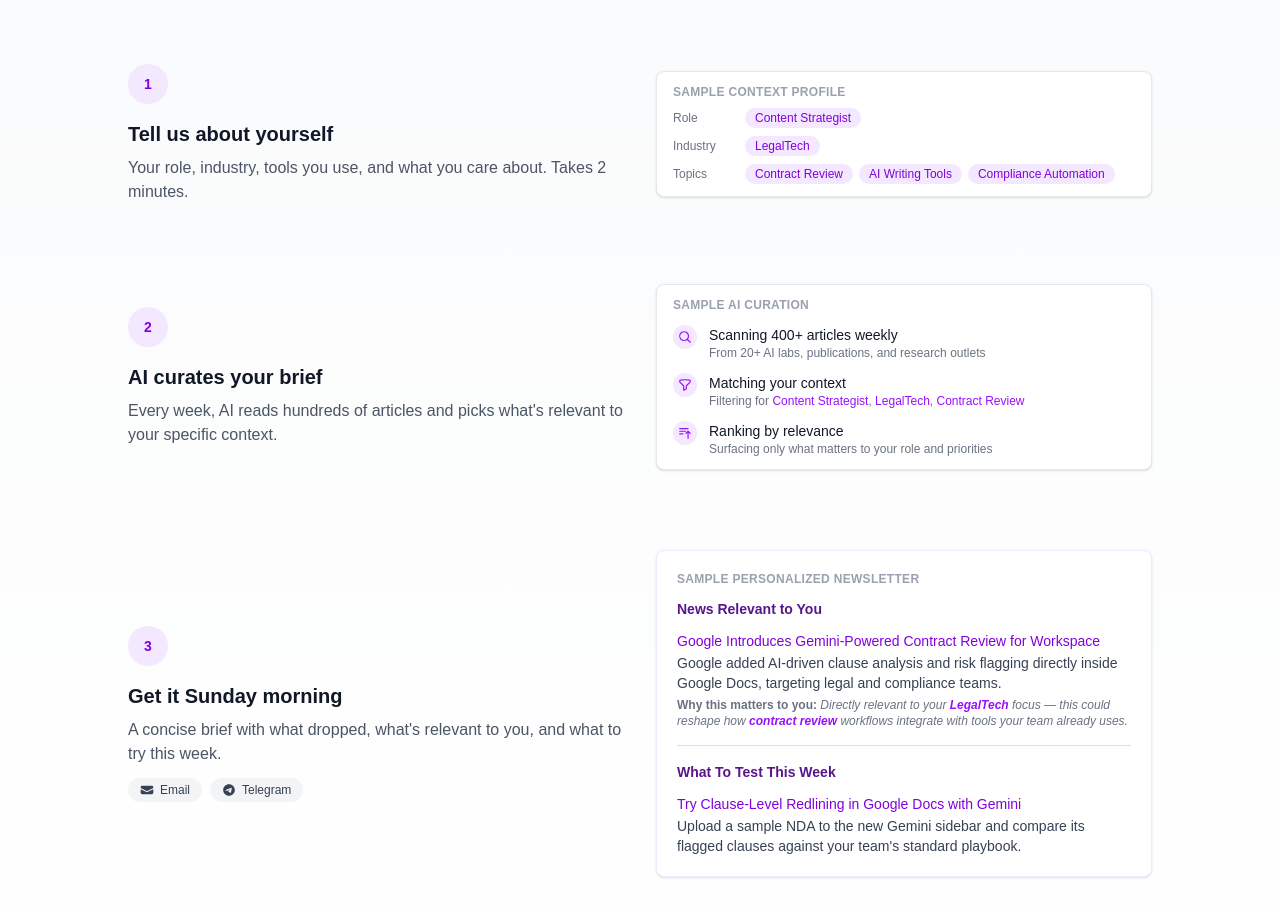
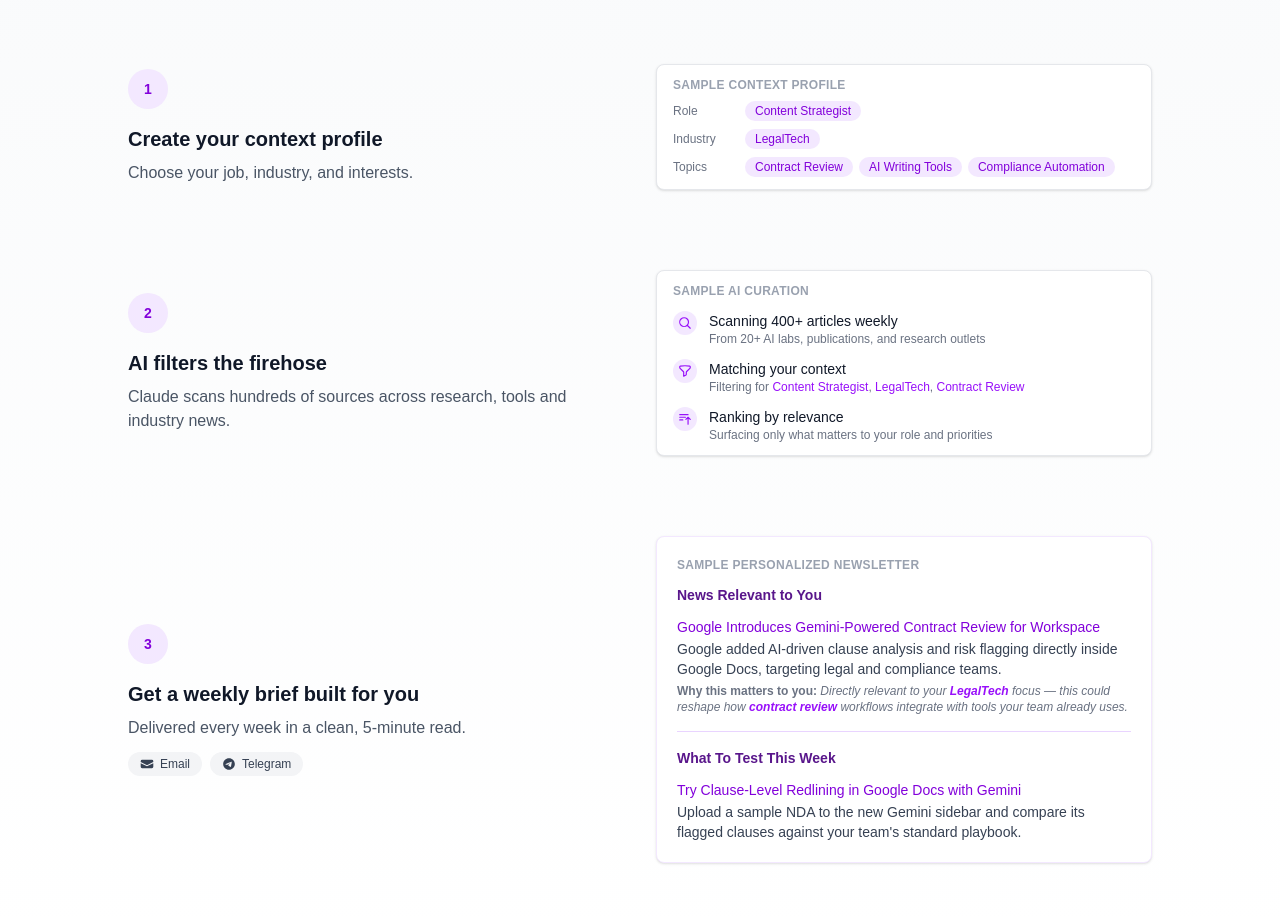
Before and after one commit to clymermatt/MyWeeklyAI, a Next.js app: page /v2 in a window 1280 px wide. Shown: the part 2749-3665 px from the top of the page. Built offline with nearby package versions, Linux system fonts and the light colour scheme; no server answers.

Commit message:
Rewrite /v2 How It Works section header and step descriptions
Co-Authored-By: Claude Opus 4.6 <noreply@anthropic.com>

```diff
--- a/src/app/v2/page.tsx
+++ b/src/app/v2/page.tsx
@@ -297,7 +297,7 @@ export default async function HomepageV2() {
         <div className="mx-auto max-w-5xl">
           <FadeIn>
             <h2 className="text-center text-3xl font-bold text-gray-900">
-              How it works
+              How your personalized AI brief is created
             </h2>
           </FadeIn>
           <div className="mt-16 space-y-20">
@@ -309,11 +309,10 @@ export default async function HomepageV2() {
                     1
                   </div>
                   <h3 className="mt-4 text-xl font-semibold text-gray-900">
-                    Tell us about yourself
+                    Create your context profile
                   </h3>
                   <p className="mt-2 text-gray-600">
-                    Your role, industry, tools you use, and what you care about.
-                    Takes 2 minutes.
+                    Choose your job, industry, and interests.
                   </p>
                 </div>
                 <div className="rounded-lg border border-gray-200 bg-white px-4 py-3 shadow-sm">
@@ -369,11 +368,11 @@ export default async function HomepageV2() {
                     2
                   </div>
                   <h3 className="mt-4 text-xl font-semibold text-gray-900">
-                    AI curates your brief
+                    AI filters the firehose
                   </h3>
                   <p className="mt-2 text-gray-600">
-                    Every week, AI reads hundreds of articles and picks
-                    what&apos;s relevant to your specific context.
+                    Claude scans hundreds of sources across research, tools and
+                    industry news.
                   </p>
                 </div>
                 <div className="rounded-lg border border-gray-200 bg-white px-4 py-3 shadow-sm">
@@ -481,11 +480,10 @@ export default async function HomepageV2() {
                     3
                   </div>
                   <h3 className="mt-4 text-xl font-semibold text-gray-900">
-                    Get it Sunday morning
+                    Get a weekly brief built for you
                   </h3>
                   <p className="mt-2 text-gray-600">
-                    A concise brief with what dropped, what&apos;s relevant to
-                    you, and what to try this week.
+                    Delivered every week in a clean, 5-minute read.
                   </p>
                   <div className="mt-3 flex gap-2">
                     <span className="inline-flex items-center gap-1.5 rounded-full bg-gray-100 px-3 py-1 text-xs font-medium text-gray-700">
```
